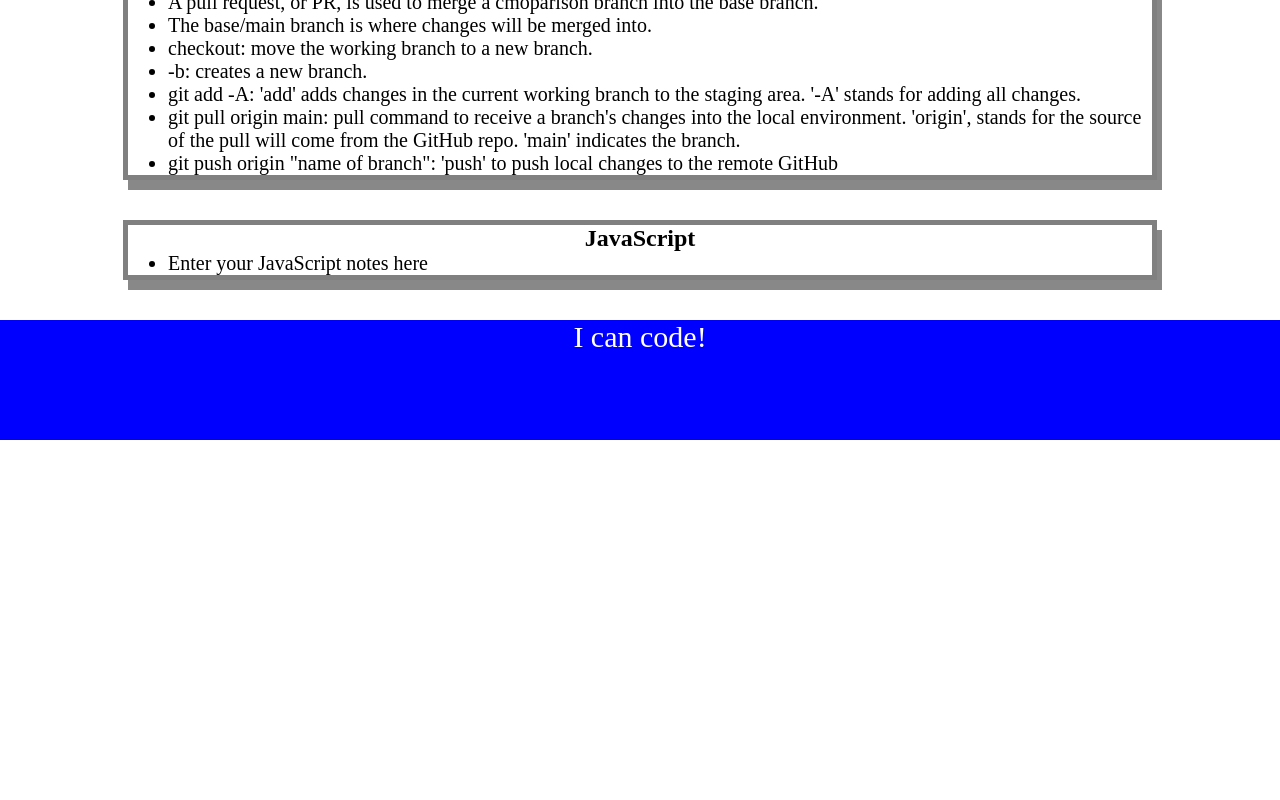
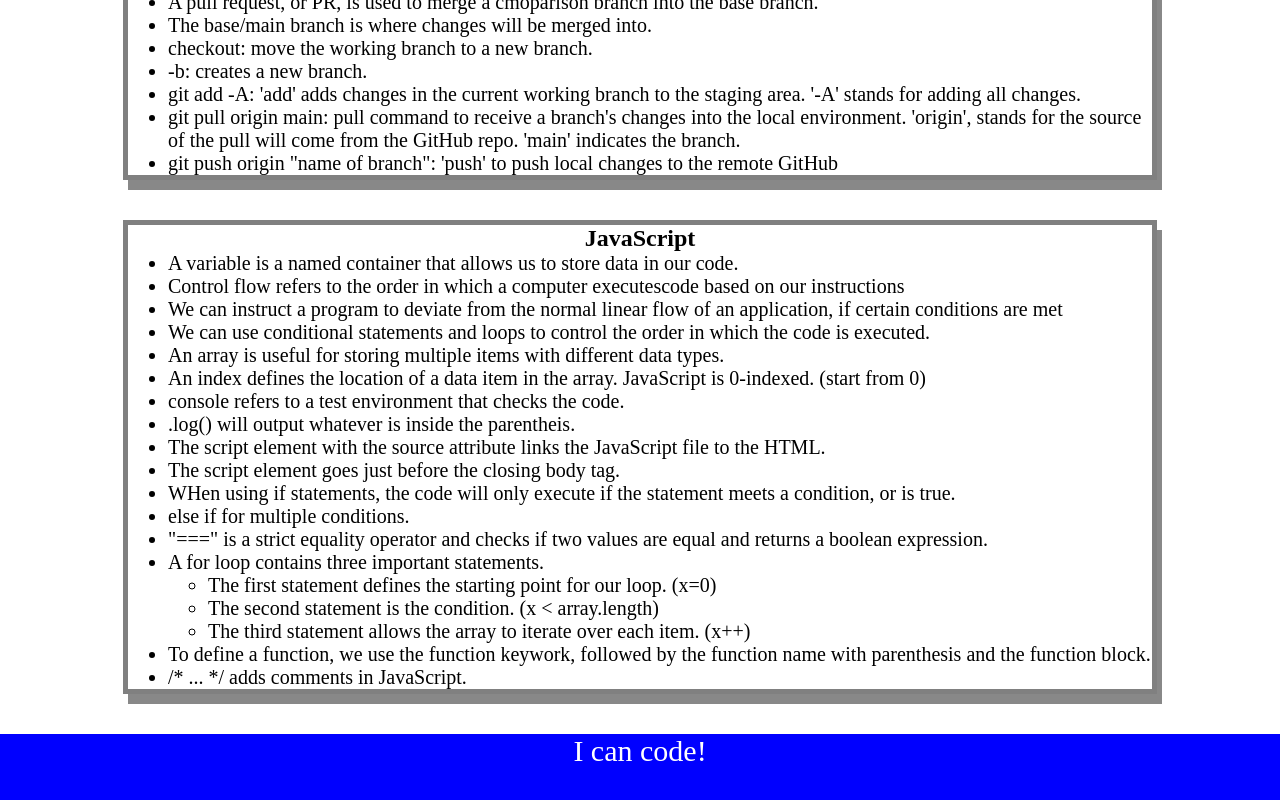
Before and after one commit to YohannesMichael/prework-study-guide, a plain HTML site: page index.html in a window 1280 px wide. Shown: the part 1689-2489 px from the top of the page. Before the commit the page ends 2129 px from the top, so only its background shows below. Drawn offline with Linux system fonts and the light colour scheme.

Commit message:
added js notes, list of topics, random topic generator

```diff
--- a/assets/script.js
+++ b/assets/script.js
@@ -1,20 +1,29 @@
 var topics = ["HTML", "CSS", "Git", "JavaScript"];
+var randomTopic = topics[Math.floor(Math.random() * topics.length)];
 
+function listTopics() {
     for (var x = 0; x < topics.length; x++) {
         console.log(topics[x]);
     }
+}
 
 
-/*
-if (topic === 'HTML') {
+
+function selectTopic() {
+    if (randomTopic === 'HTML') {
         console.log("Let's study HTML!");
-} else if (topic === 'CSS') {
+    } else if (randomTopic === 'CSS') {
         console.log("Let's study CSS!");
-} else if (topic === 'Git') {
+    } else if (randomTopic === 'Git') {
         console.log("Let's study Git!");
-} else if (topic === 'JavaScript') {
+    } else if (randomTopic === 'JavaScript') {
         console.log("Let's study JavaScript!");
     } else {
         console.log('Please try again!');
     }
-*/
+}
+
+console.log('Here are the topics we learned through Prework:');
+listTopics();
+console.log('Which topic should we study first?');
+selectTopic();
--- a/index.html
+++ b/index.html
@@ -107,7 +107,30 @@
       <section class="card" id="javascript-section">
         <h2>JavaScript</h2>
         <ul>
-          <li>Enter your JavaScript notes here</li>
+          <li>A variable is a named container that allows us to store data in our code.</li>
+          <li>Control flow refers to the order in which a computer executescode based on our instructions</li>
+          <li>We can instruct a program to deviate from the normal linear flow of an application, if certain conditions are met</li>
+          <li>We can use conditional statements and loops to control the order in which the code is executed.</li>
+          <li>An array is useful for storing multiple items with different data types.</li>
+          <li>An index defines the location of a data item in the array. JavaScript is 0-indexed. (start from 0)</li>
+          <li>console refers to a test environment that checks the code.</li>
+          <li>.log() will output whatever is inside the parentheis.</li>
+          <li>The script element with the source attribute links the JavaScript file to the HTML.</li>
+          <li>The script element goes just before the closing body tag.</li>
+          <li>WHen using if statements, the code will only execute if the statement meets a condition, or is true.</li>
+          <li>else if for multiple conditions.</li>
+          <li>"===" is a strict equality operator and checks if two values are equal and returns a boolean expression.</li>
+          <li>A for loop contains three important statements.</li>
+          <ul>
+            <li>The first statement defines the starting point for our loop. (x=0)</li>
+            <li>The second statement is the condition. (x < array.length)</li>
+            <li>The third statement allows the array to iterate over each item. (x++)</li>
+          </ul>
+          <li>To define a function, we use the function keywork, followed by the function name with parenthesis and the function block.</li>
+          <li>/* ... */ adds comments in JavaScript.</li>
+
+
+
         </ul>
       </section>
     </main>
```
Lines whose indentation alone changed are shown as unchanged.
